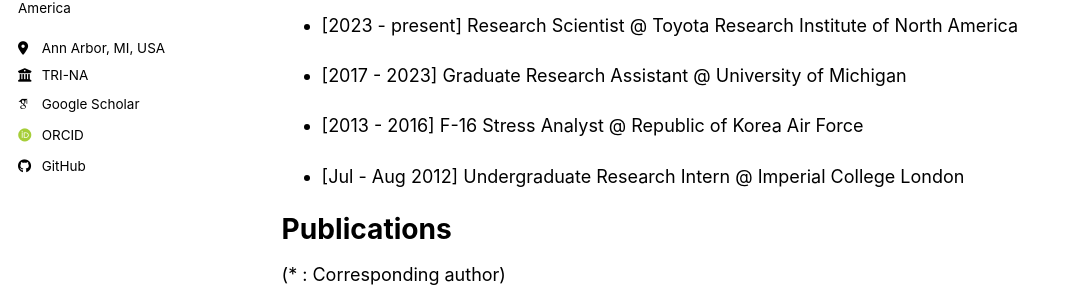
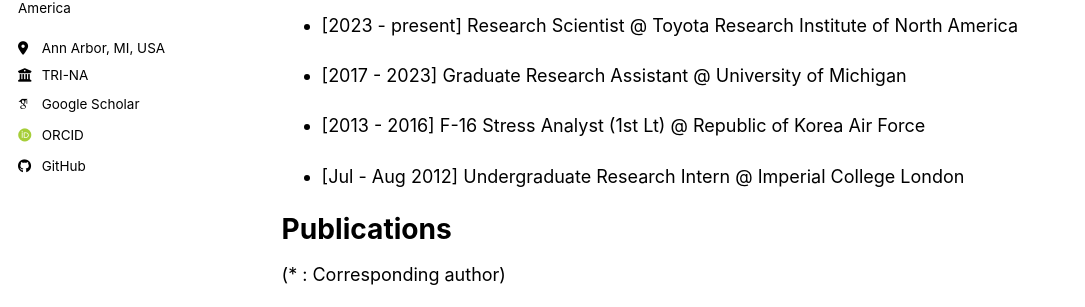
Before and after one commit to Kwon-HyungSuk/kwon-hyungsuk.github.io, a Jekyll site: the page built from _pages/about.md, in a window 1280 px wide and 900 px high. Shown: the part 360-667 px from the top of the window, without its empty margins (0-1085 px from the left). Built offline with Jekyll 4.4.1, drawn with Linux system fonts in a browser that asks for light colours; some web fonts are replaced; a script bundle is joined from its source files by our own code; library files that are not in the unit come from our copies.

Commit message:
Update about.md

```diff
--- a/_pages/about.md
+++ b/_pages/about.md
@@ -20,7 +20,7 @@
 
 * [2017 - 2023] Graduate Research Assistant @ University of Michigan
 
-* [2013 - 2016] F-16 Stress Analyst @ Republic of Korea Air Force
+* [2013 - 2016] F-16 Stress Analyst (1st Lt) @ Republic of Korea Air Force
 
 * [Jul - Aug 2012] Undergraduate Research Intern @ Imperial College London
 
```
